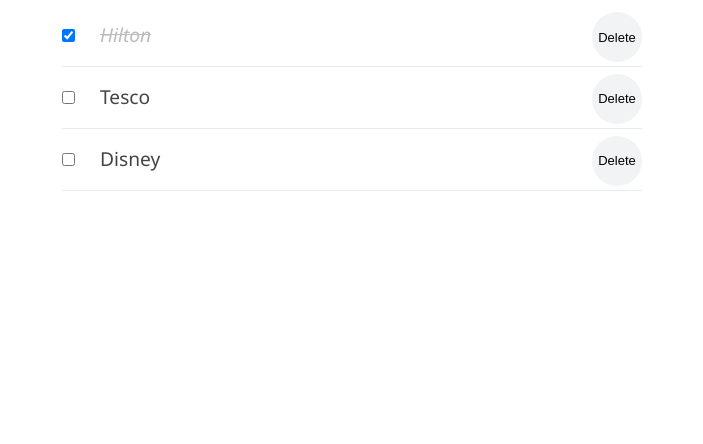
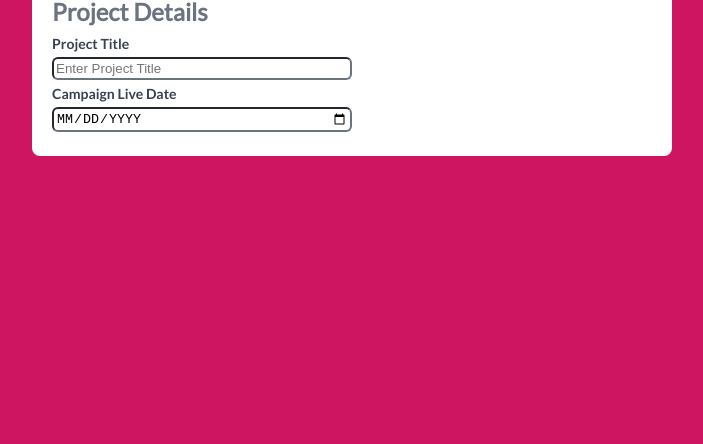
Before and after one commit to bmehdi-mediaocean/production-website, a React app: page / in a window 1280 px wide. Shown: the part 356-800 px from the top of the page, without its empty margins (288-991 px from the left). Built offline with nearby package versions, Linux system fonts and the light colour scheme.

Commit message:
Added in briefing form, logos and fonts

```diff
--- a/src/App.scss
+++ b/src/App.scss
@@ -1,3 +1,13 @@
+@font-face {
+    font-family: "Lato-Regular";
+    src: url("../public/Lato-Regular.ttf");
+  }
+
+  @font-face {
+    font-family: "Lato-Bold";
+    src: url("../public/Lato-Bold.ttf");
+  }
+
 * {
     box-sizing: border-box;
     margin: 0;
@@ -5,10 +15,10 @@
 }
 
 body {
-    font-family: "Segoe UI", Arial, sans-serif;
+    font-family: "Lato-Regular, Segoe UI", Arial, sans-serif;
     line-height: 1.4;
     color: #444;
-    background: #fff;
+    background: #ce1561;
     height: 100vh;
 }
 
--- /dev/null
+++ b/src/components/BriefingForm.js
@@ -0,0 +1,33 @@
+import React from 'react';
+import styles from "./BriefingForm.module.scss";
+
+class BriefingForm extends React.Component {
+
+    render() {
+        return (
+          <main>
+            <form>
+                <div className={styles.formBody}>
+                    <h1>Briefing Form</h1>
+                    <div className={styles.forms}>
+                        <h2>Project Details</h2>
+                        <div className={styles.halfSections}>
+                            <label htmlFor='projectTitle'>Project Title</label>
+                            <input type='text' name='projectTitle' placeholder='Enter Project Title' />
+                        </div>
+                        <div className={styles.halfSections}>
+                            <label htmlFor='campaignLiveDate'>Campaign Live Date</label>
+                            <input
+                                type='date'
+                                name='campaignLiveDate'
+                                placeholder='DD-MM-YYYY' />
+                        </div>
+                    </div>
+                </div>
+            </form>
+          </main>
+        )
+    };
+  }
+
+  export default BriefingForm;
--- /dev/null
+++ b/src/components/BriefingForm.module.scss
@@ -0,0 +1,71 @@
+main {
+    height: 100vh;
+    display: flex;
+    align-items: center;
+    justify-content: center;
+}
+
+form {
+    background-color: white;
+    display: flex;
+    border-radius: 0.5rem;
+    width: 50%;
+    font-family: "Lato-Regular";
+}
+
+.formBody {
+    flex: 1 1 0%;
+    color: rgb(55, 65, 81);
+    padding: 20px;
+}
+
+h1 {
+    font-size: 1.875rem; /* 30px */
+    line-height: 2.25rem; /* 36px */
+    padding-bottom: 2px;
+    font-family: "Lato-Bold";
+}
+
+.forms {
+    margin-top: 6px;
+}
+
+h2 {
+    font-size: 1.5rem; /* 24px */
+    line-height: 2rem; /* 32px */
+    color: rgb(107, 114, 128);
+    padding-bottom: 6px;
+}
+
+.halfSections {
+    padding-bottom: 4px;
+}
+
+.fullSections {
+    padding-bottom: 4px;
+}
+
+label {
+    display: block;
+    font-size: 0.875rem; /* 14px */
+    line-height: 1.25rem; /* 20px */
+    padding-bottom: 2px;
+    font-family: "Lato-Bold";
+}
+
+input {
+    border-width: 2px;
+    border-color: rgb(107, 114, 128);
+    padding: 2px;
+    border-radius: 0.375rem; /* 6px */
+    width: 50%;
+}
+
+input:focus {
+    border-color: #ec4899;
+    outline: 0;
+}
+
+input[type=date] {
+    text-transform: uppercase;
+}
--- a/src/index.js
+++ b/src/index.js
@@ -2,7 +2,8 @@
 import { createRoot } from 'react-dom/client';
 
 //component file
-import ProdContainer from './components/ProdContainer';
+/* import ProdContainer from './components/ProdContainer'; */
+import BriefingForm from './components/BriefingForm';
 
 //stylesheet
 import "./App.scss"
@@ -10,6 +11,6 @@
 const root = createRoot(document.getElementById('root'));
 root.render(
     <React.StrictMode>
-        <ProdContainer />
+        <BriefingForm />
     </React.StrictMode>
 );
```
Also changed, not shown: public/Lato-Bold.ttf (added), public/Lato-Regular.ttf (added), public/flashtalking_production_logo.png (added), public/logo192.png, public/logo512.png.
